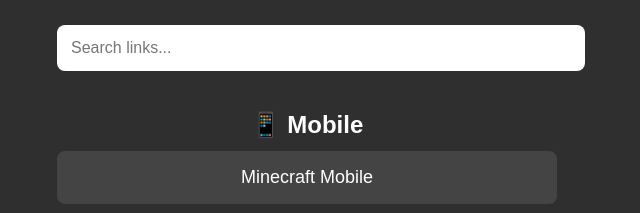
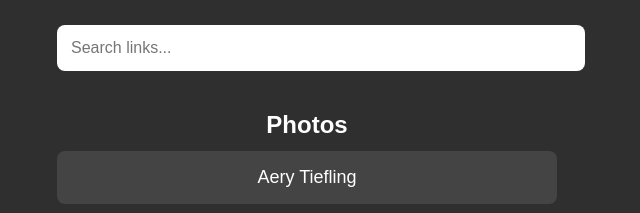
Before and after one commit to hottie-boob/fav, a plain HTML site: page index.html in a window 1280 px wide. Shown: the top 213 px of the page, without its empty margins (333-973 px from the left). Drawn offline with Linux system fonts and the light colour scheme.

Commit message:
Update index.html

```diff
--- a/index.html
+++ b/index.html
@@ -90,9 +90,9 @@
 
 <div class="container">
 
-<div class="section">📱 Mobile</div>
+<div class="section">Photos</div>
 
-<a class="link-btn" href="#">Minecraft Mobile</a>
+<a class="link-btn" href="https://photos.app.goo.gl/yUvpABR57tnBnwd6A">Aery Tiefling</a>
 <a class="link-btn" href="#">Mobile Mods</a>
 <a class="link-btn" href="#">Texture Packs</a>
 
```
